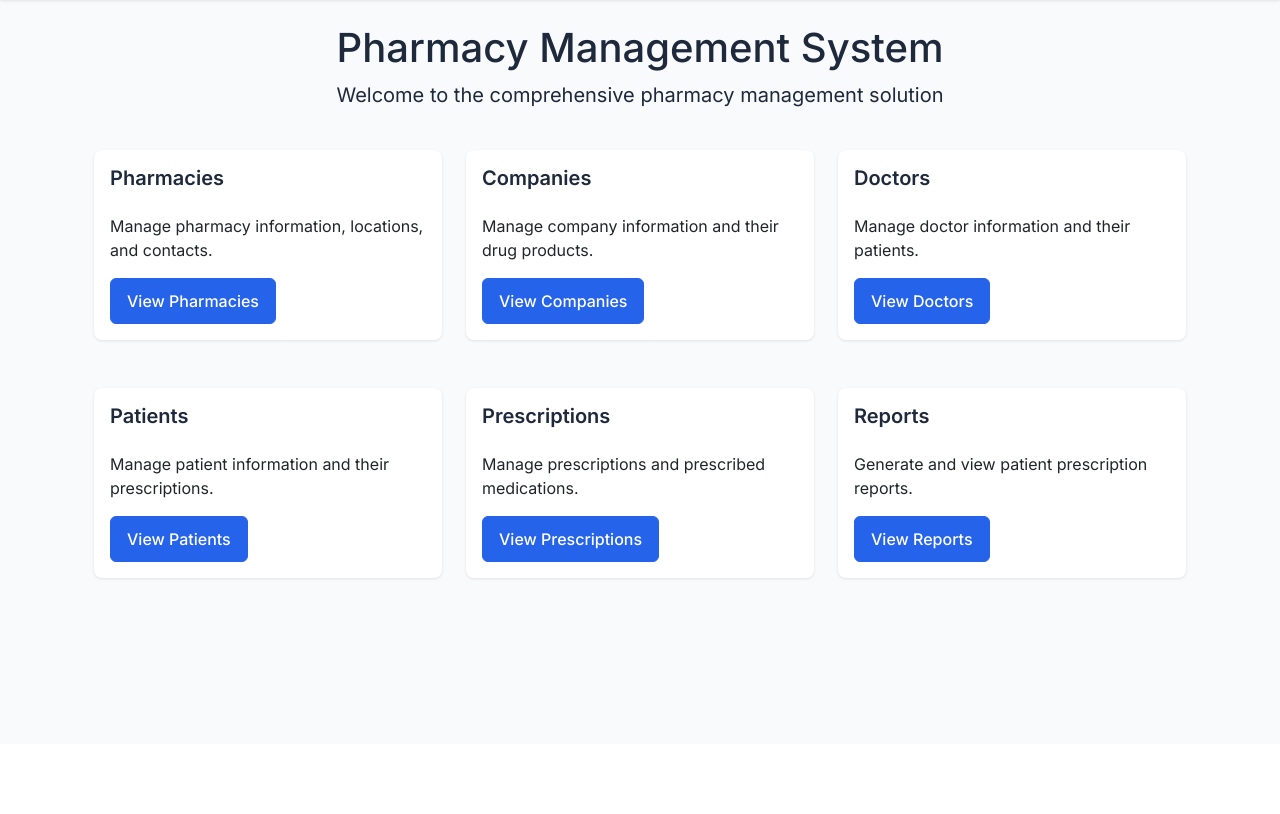
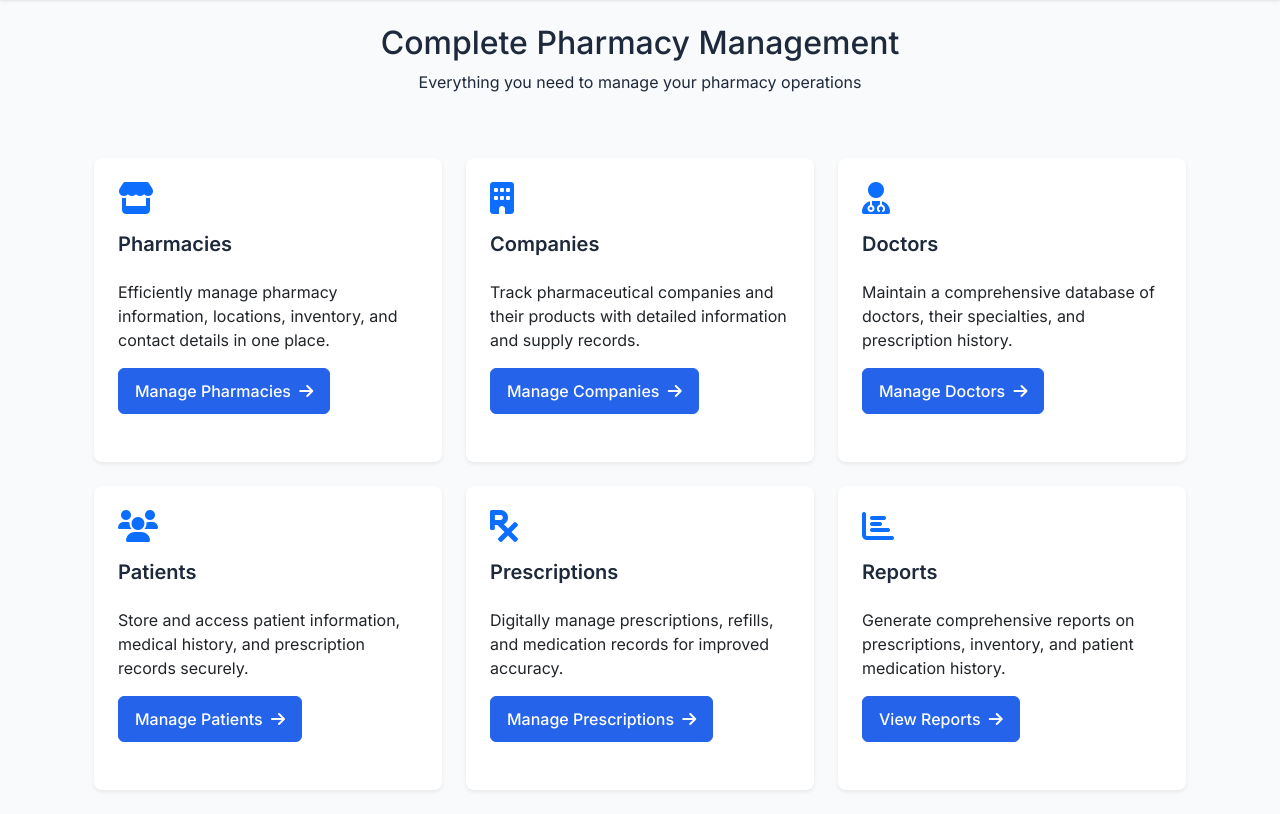
Before and after one commit to roh4n-code/Pharmarcy-Chain-DBMS-with-GUI, a Flask app: page / in a window 1280 px wide. Shown: the part 56-870 px from the top of the page. Before the commit the page ends 636 px from the top, so only its background shows below. Run offline with Flask 3, Linux system fonts and the light colour scheme; some libraries are stand-ins or nearby versions.

Commit message:
UI Commit

```diff
--- a/src/templates/base.html
+++ b/src/templates/base.html
@@ -136,5 +136,7 @@
         setTimeout(() => alertDiv.remove(), 5000);
     }
     </script>
+
+    {% block scripts %}{% endblock %}
 </body>
 </html>
--- a/src/templates/index.html
+++ b/src/templates/index.html
@@ -1,74 +1,144 @@
 {% extends "base.html" %}
 
 {% block content %}
-<div class="container">
-    <div class="row mb-4">
+<!-- Hero Section
+<div class="hero-section py-5 mb-5">
+    <div class="container">
+        <div class="row align-items-center">
+            <div class="col-lg-6">
+                <h1 class="display-4 fw-bold text-primary mb-3">Pharmacy Management System</h1>
+                <p class="lead fs-4 mb-4">A comprehensive solution for managing your pharmacy operations efficiently and securely.</p>
+                <div class="d-flex gap-3">
+                    <a href="#features" class="btn btn-primary btn-lg">Explore Features</a>
+                    <a href="{{ url_for('pharmacies') }}" class="btn btn-outline-primary btn-lg">Get Started</a>
+                </div>
+            </div>
+            <div class="col-lg-6 d-none d-lg-block">
+                <img src="{{ url_for('static', filename='img/pharmacy-illustration.svg') }}" alt="Pharmacy Illustration" class="img-fluid" onerror="this.src='https://via.placeholder.com/600x400?text=Pharmacy+Management';this.onerror='';">
+            </div>
+        </div>
+    </div>
+</div> -->
+
+<!-- Features Section -->
+<div class="container" id="features">
+    <div class="row mb-5">
         <div class="col-12 text-center">
-            <h1>Pharmacy Management System</h1>
-            <p class="lead">Welcome to the comprehensive pharmacy management solution</p>
+            <h2 class="section-title">Complete Pharmacy Management</h2>
+            <p class="section-subtitle">Everything you need to manage your pharmacy operations</p>
         </div>
     </div>
 
     <div class="row">
         <div class="col-md-4 mb-4">
-            <div class="card">
-                <div class="card-body">
+            <div class="feature-card card h-100 border-0 shadow-sm">
+                <div class="card-body p-4">
+                    <div class="feature-icon mb-3 text-primary">
+                        <i class="fas fa-store fa-2x"></i>
+                    </div>
                     <h5 class="card-title">Pharmacies</h5>
-                    <p class="card-text">Manage pharmacy information, locations, and contacts.</p>
-                    <a href="{{ url_for('pharmacies') }}" class="btn btn-primary">View Pharmacies</a>
+                    <p class="card-text">Efficiently manage pharmacy information, locations, inventory, and contact details in one place.</p>
+                    <a href="{{ url_for('pharmacies') }}" class="btn btn-primary mt-auto">
+                        Manage Pharmacies <i class="fas fa-arrow-right ms-1"></i>
+                    </a>
                 </div>
             </div>
         </div>
 
         <div class="col-md-4 mb-4">
-            <div class="card">
-                <div class="card-body">
+            <div class="feature-card card h-100 border-0 shadow-sm">
+                <div class="card-body p-4">
+                    <div class="feature-icon mb-3 text-primary">
+                        <i class="fas fa-building fa-2x"></i>
+                    </div>
                     <h5 class="card-title">Companies</h5>
-                    <p class="card-text">Manage company information and their drug products.</p>
-                    <a href="{{ url_for('companies') }}" class="btn btn-primary">View Companies</a>
+                    <p class="card-text">Track pharmaceutical companies and their products with detailed information and supply records.</p>
+                    <a href="{{ url_for('companies') }}" class="btn btn-primary mt-auto">
+                        Manage Companies <i class="fas fa-arrow-right ms-1"></i>
+                    </a>
                 </div>
             </div>
         </div>
 
         <div class="col-md-4 mb-4">
-            <div class="card">
-                <div class="card-body">
+            <div class="feature-card card h-100 border-0 shadow-sm">
+                <div class="card-body p-4">
+                    <div class="feature-icon mb-3 text-primary">
+                        <i class="fas fa-user-md fa-2x"></i>
+                    </div>
                     <h5 class="card-title">Doctors</h5>
-                    <p class="card-text">Manage doctor information and their patients.</p>
-                    <a href="{{ url_for('doctors') }}" class="btn btn-primary">View Doctors</a>
+                    <p class="card-text">Maintain a comprehensive database of doctors, their specialties, and prescription history.</p>
+                    <a href="{{ url_for('doctors') }}" class="btn btn-primary mt-auto">
+                        Manage Doctors <i class="fas fa-arrow-right ms-1"></i>
+                    </a>
                 </div>
             </div>
         </div>
 
         <div class="col-md-4 mb-4">
-            <div class="card">
-                <div class="card-body">
+            <div class="feature-card card h-100 border-0 shadow-sm">
+                <div class="card-body p-4">
+                    <div class="feature-icon mb-3 text-primary">
+                        <i class="fas fa-users fa-2x"></i>
+                    </div>
                     <h5 class="card-title">Patients</h5>
-                    <p class="card-text">Manage patient information and their prescriptions.</p>
-                    <a href="{{ url_for('patients') }}" class="btn btn-primary">View Patients</a>
+                    <p class="card-text">Store and access patient information, medical history, and prescription records securely.</p>
+                    <a href="{{ url_for('patients') }}" class="btn btn-primary mt-auto">
+                        Manage Patients <i class="fas fa-arrow-right ms-1"></i>
+                    </a>
                 </div>
             </div>
         </div>
 
         <div class="col-md-4 mb-4">
-            <div class="card">
-                <div class="card-body">
+            <div class="feature-card card h-100 border-0 shadow-sm">
+                <div class="card-body p-4">
+                    <div class="feature-icon mb-3 text-primary">
+                        <i class="fas fa-prescription fa-2x"></i>
+                    </div>
                     <h5 class="card-title">Prescriptions</h5>
-                    <p class="card-text">Manage prescriptions and prescribed medications.</p>
-                    <a href="{{ url_for('prescriptions') }}" class="btn btn-primary">View Prescriptions</a>
+                    <p class="card-text">Digitally manage prescriptions, refills, and medication records for improved accuracy.</p>
+                    <a href="{{ url_for('prescriptions') }}" class="btn btn-primary mt-auto">
+                        Manage Prescriptions <i class="fas fa-arrow-right ms-1"></i>
+                    </a>
                 </div>
             </div>
         </div>
 
         <div class="col-md-4 mb-4">
-            <div class="card">
-                <div class="card-body">
+            <div class="feature-card card h-100 border-0 shadow-sm">
+                <div class="card-body p-4">
+                    <div class="feature-icon mb-3 text-primary">
+                        <i class="fas fa-chart-bar fa-2x"></i>
+                    </div>
                     <h5 class="card-title">Reports</h5>
-                    <p class="card-text">Generate and view patient prescription reports.</p>
-                    <a href="{{ url_for('patient_report') }}" class="btn btn-primary">View Reports</a>
+                    <p class="card-text">Generate comprehensive reports on prescriptions, inventory, and patient medication history.</p>
+                    <a href="{{ url_for('patient_report') }}" class="btn btn-primary mt-auto">
+                        View Reports <i class="fas fa-arrow-right ms-1"></i>
+                    </a>
                 </div>
             </div>
         </div>
     </div>
 </div>
 {% endblock %}
+
+{% block scripts %}
+<script>
+    document.addEventListener('DOMContentLoaded', function() {
+        // Add hover effect to feature cards
+        const featureCards = document.querySelectorAll('.feature-card');
+        featureCards.forEach(card => {
+            card.addEventListener('mouseenter', function() {
+                this.classList.add('shadow');
+                this.style.transform = 'translateY(-5px)';
+                this.style.transition = 'all 0.3s ease';
+            });
+            card.addEventListener('mouseleave', function() {
+                this.classList.remove('shadow');
+                this.style.transform = 'translateY(0)';
+            });
+        });
+    });
+</script>
+{% endblock %}
```
Also changed, not shown: src/static/css/style.css (+57 -0 lines), src/static/img/pharmacy-illustration.svg (added).
